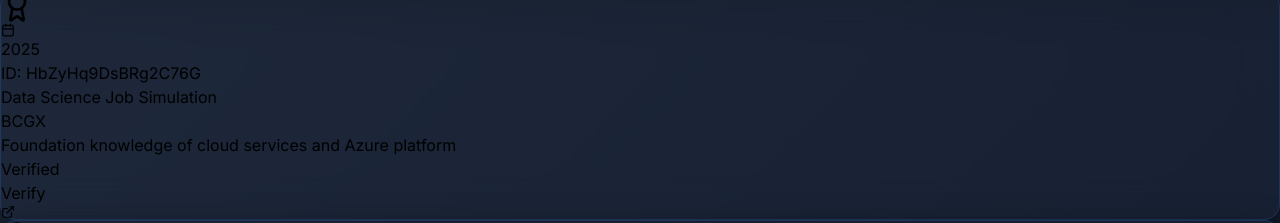
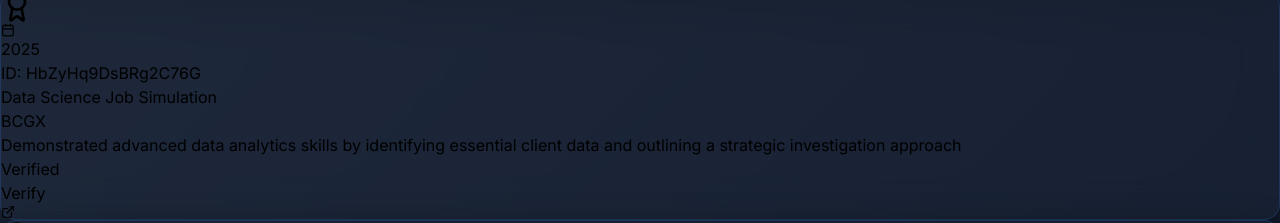
Before and after one commit to siddhartha246/Portfolio, a Next.js app: page / in a window 1280 px wide. Shown: the part 1900-2123 px from the top of the page. Built offline with nearby package versions, Linux system fonts and the light colour scheme.

Commit message:
Updated Certifications.tsx

```diff
--- a/components/Certifications.tsx
+++ b/components/Certifications.tsx
@@ -50,7 +50,7 @@ const Certifications = () => {
       issuer: 'BCGX',
       date: '2025',
       credentialId: 'HbZyHq9DsBRg2C76G',
-      description: 'Foundation knowledge of cloud services and Azure platform',
+      description: 'Demonstrated advanced data analytics skills by identifying essential client data and outlining a strategic investigation approach',
       verifyUrl: 'https://forage-uploads-prod.s3.amazonaws.com/completion-certificates/SKZxezskWgmFjRvj9/Tcz8gTtprzAS4xSoK_SKZxezskWgmFjRvj9_NPwQai6r4H33jtCA4_1755377728310_completion_certificate.pdf',
       color: 'from-blue-600 to-indigo-600',
     },
```
